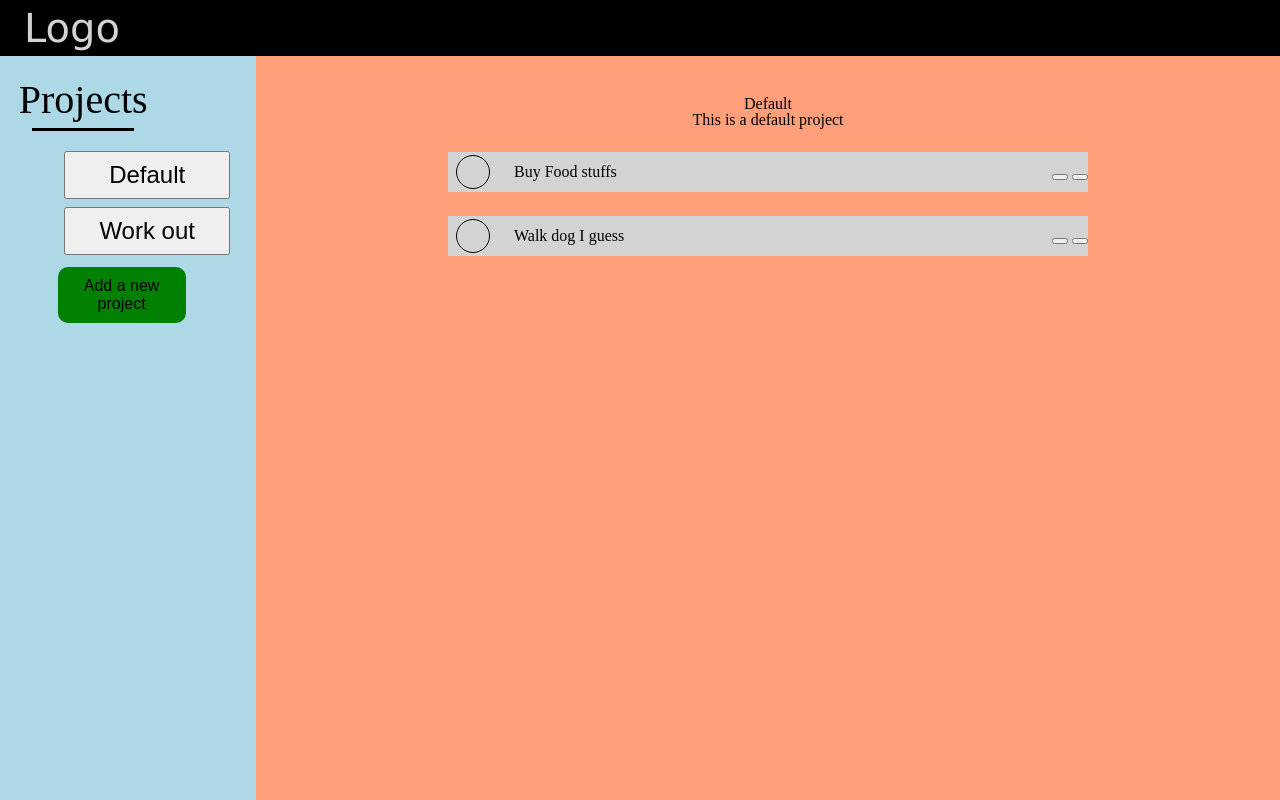
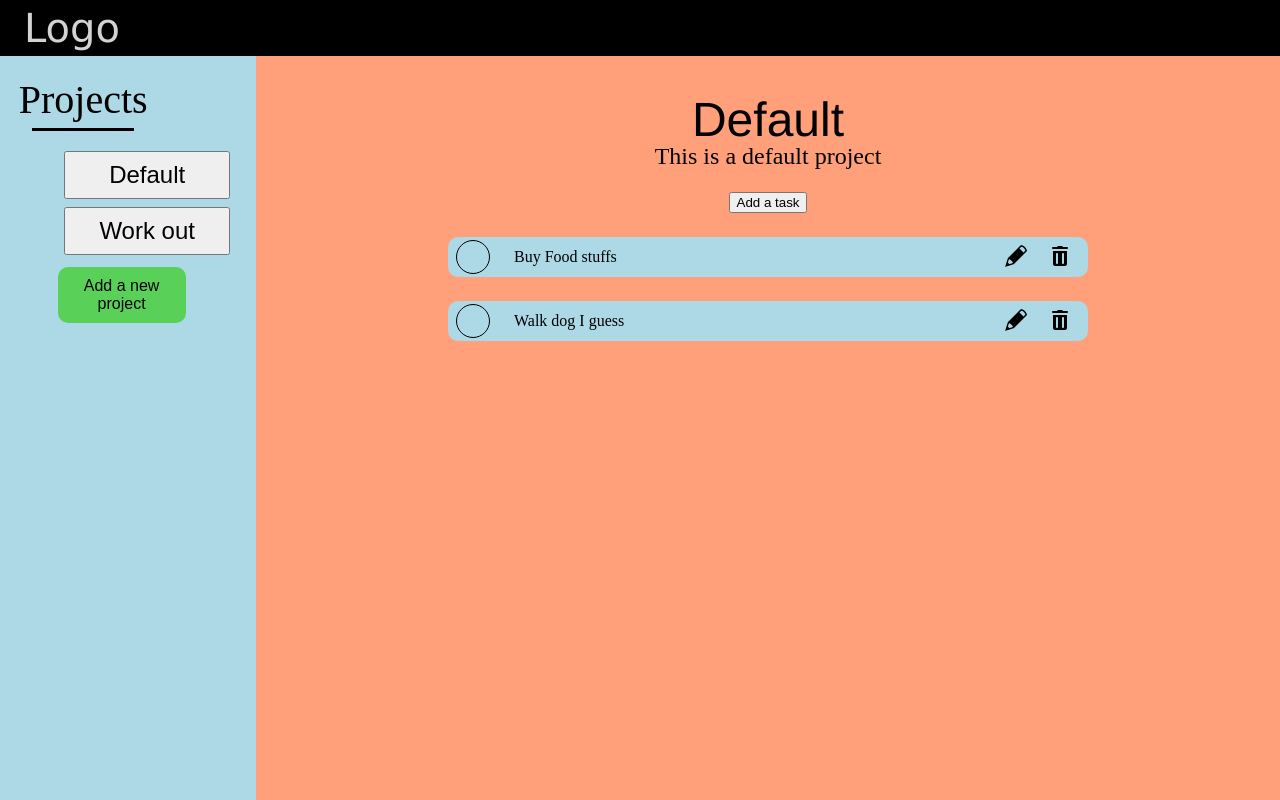
Before and after one commit to Zadag/task-manager, a website: page dist/index.html in a window 1280 px wide. Drawn offline with Linux system fonts and the light colour scheme.

Commit message:
adds icons to todos

```diff
--- a/dist/index.html
+++ b/dist/index.html
@@ -28,14 +28,15 @@
                     <p class="todo-project-header">Default</p>
                     <p class="todo-project-about">This is a default project</p>
                 </div>
+                <button class="new-todo-button">Add a task</button>
                 <div class="todo">
                     <div class="todo-left">
                         <div class="check-it-off"></div>
                         <p class="todo-title">Buy Food stuffs</p>
                     </div>
                     <div class="todo-right">
-                        <button></button>
-                        <button></button>
+                        <img class="todo-icon" src="icons/edit.png">
+                        <img class="todo-icon" src="icons/trash.png">
                     </div>
                 </div>
                 <div class="todo">
@@ -44,8 +45,8 @@
                         <p class="todo-title">Walk dog I guess</p>
                     </div>
                     <div class="todo-right">
-                        <button></button>
-                        <button></button>
+                        <img class="todo-icon" src="icons/edit.png">
+                        <img class="todo-icon" src="icons/trash.png">
                     </div>
                 </div>
             </div>
--- a/dist/stylesheet.css
+++ b/dist/stylesheet.css
@@ -130,7 +130,7 @@ table {
 	border-radius: 10px;
 	border-style: none;
 	width: 10vw;
-	background-color: green;
+	background-color: rgb(89, 209, 89);
 }
 
 .todo {
@@ -140,7 +140,12 @@ table {
 	margin-top: 3vh;
 	width: 50vw;
 	height: 5vh;
-	background-color: lightgray;
+	border-radius: 10px;
+	background-color: lightblue;
+}
+
+.todo-icon {
+	margin-right: 2vh;
 }
 
 .check-it-off {
@@ -167,3 +172,17 @@ table {
 	align-items: center;
 	margin-top: 5vh;
 }
+
+.todo-project-header {
+	font-size: 6vh;
+	font-family:'Franklin Gothic Medium', 'Arial Narrow', Arial, sans-serif;
+
+}
+
+.todo-project-about {
+	font-size: 3vh;
+}
+
+.new-todo-button {
+	margin-top: 3vh;
+}
```
Also changed, not shown: dist/icons/edit.png (added), dist/icons/trash.png (added).
